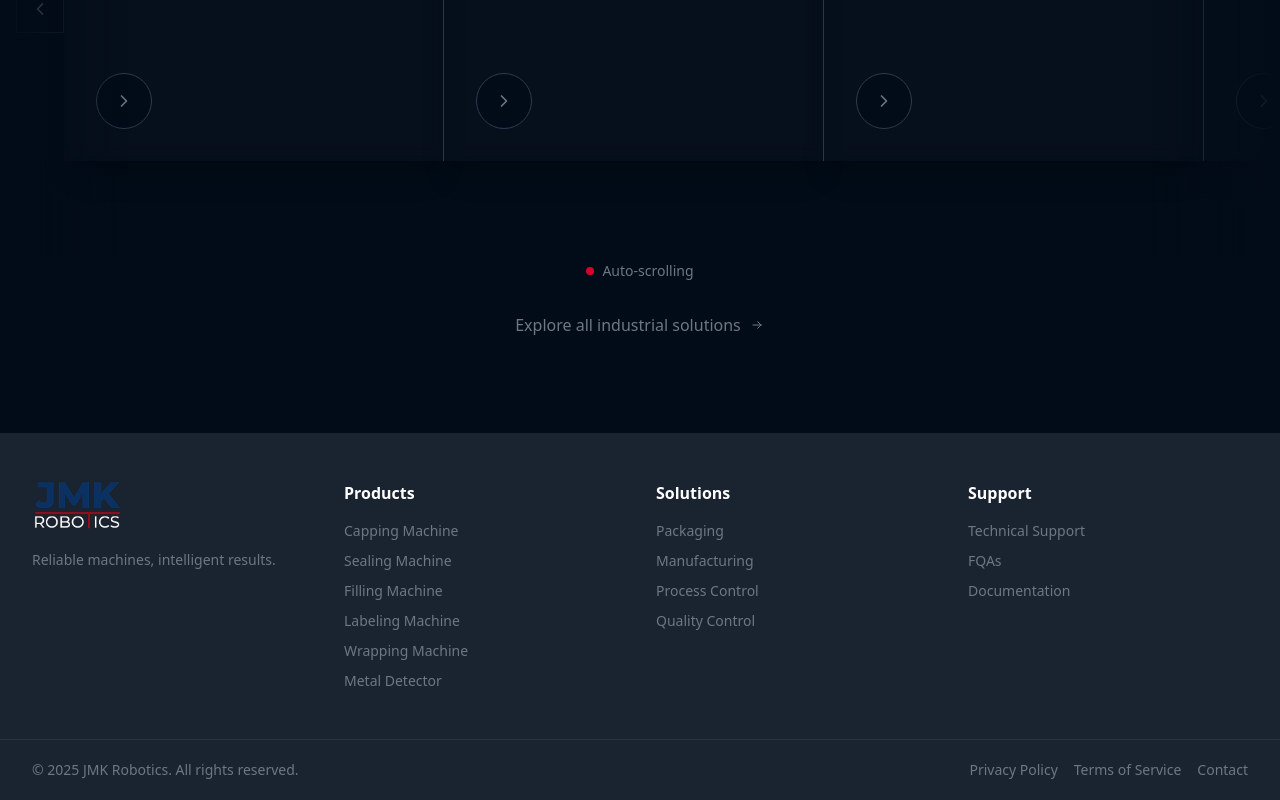
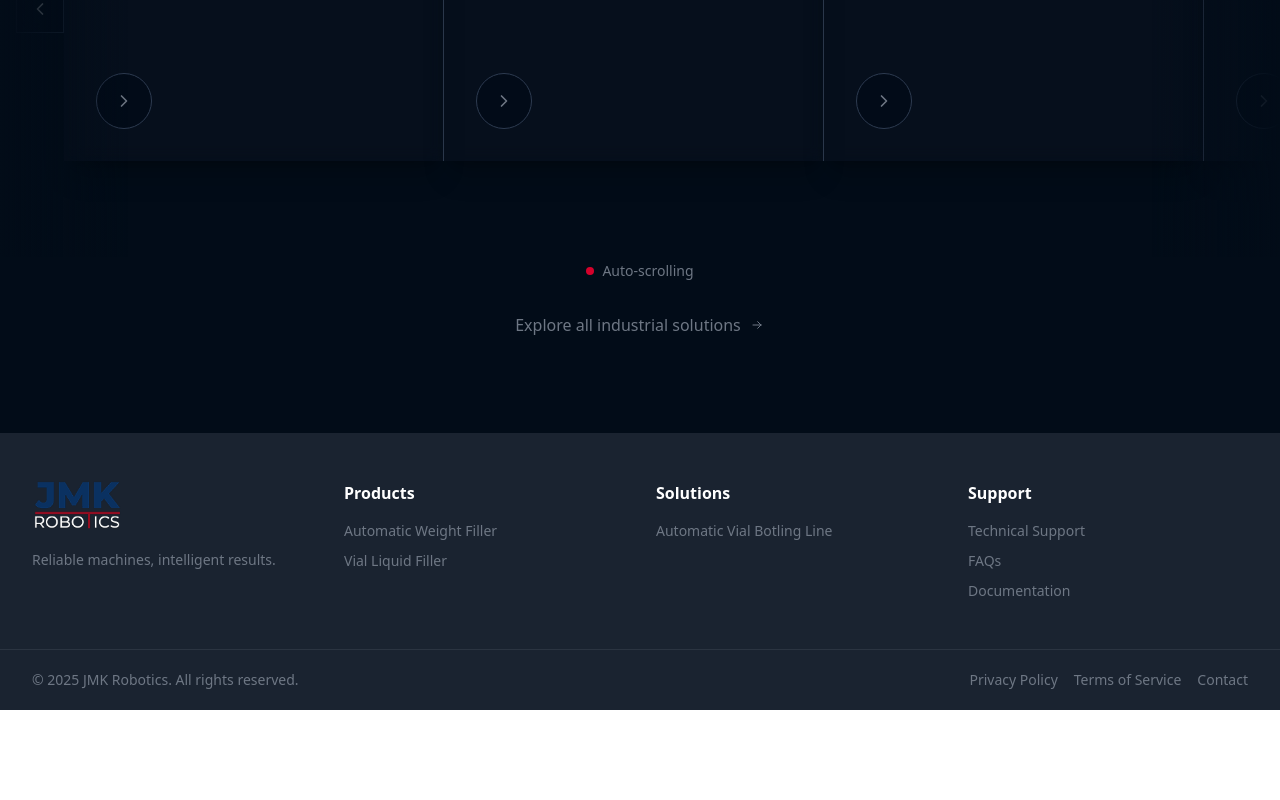
Before and after one commit to aeuribe/jmkrobotics-frontend, a Next.js app: page /en in a window 1280 px wide. Shown: the part 1509-2309 px from the top of the page. After the commit the page ends 2219 px from the top, so only its background shows below. Built offline with nearby package versions, Linux system fonts and the light colour scheme.

Commit message:
feat: update footer

```diff
--- a/messages/en.json
+++ b/messages/en.json
@@ -3,24 +3,18 @@
     "capping": "Capping Machine",
     "contact": "Contact",
     "doc": "Documentation",
-    "faq": "FQAs",
-    "filling": "Filling Machine",
-    "labeling": "Labeling Machine",
-    "manufacturing": "Manufacturing",
-    "metalDetector": "Metal Detector",
-    "packaging": "Packaging",
+    "faq": "FAQs",
+    "automatic-weight-filler": "Automatic Weight Filler",
+    "vial-liquid-filler": "Vial Liquid Filler",
     "privacy": "Privacy Policy",
-    "process": "Process Control",
     "products": "Products",
-    "quality": "Quality Control",
     "rights": "© 2025 JMK Robotics. All rights reserved.",
-    "sealing": "Sealing Machine",
     "slogan": "Reliable machines, intelligent results.",
     "solutions": "Solutions",
     "support": "Support",
     "technical": "Technical Support",
     "terms": "Terms of Service",
-    "wrapping": "Wrapping Machine"
+    "automatic-vial-line": "Automatic Vial Botling Line"
   },
   "header": {
     "contact": "Contact",
--- a/messages/es.json
+++ b/messages/es.json
@@ -4,23 +4,17 @@
     "contact": "Contacto",
     "doc": "Documentación",
     "faq": "Preguntas Frecuentes",
-    "filling": "Máquina de Llenado",
-    "labeling": "Máquina de Etiquetado",
-    "manufacturing": "Fabricación",
-    "metalDetector": "Detector de Metales",
-    "packaging": "Embalaje",
+    "automatic-weight-filler": "Llenadora Automática por Peso",
+    "vial-liquid-filler": "Llenadora de Viales Líquidos",
     "privacy": "Política de Privacidad",
-    "process": "Control de Procesos",
     "products": "Productos",
-    "quality": "Control de Calidad",
     "rights": "© 2025 JMK Robotics. Todos los derechos reservados.",
-    "sealing": "Máquina de sellado",
     "slogan": "Máquinas confiables, resultados inteligentes.",
     "solutions": "Soluciones",
     "support": "Soporte",
     "technical": "Soporte Técnico",
     "terms": "Términos de Servicio",
-    "wrapping": "Máquina de Envoltura"
+    "automatic-vial-line": "Línea Automática de Embotellado de Viales"
   },
   "header": {
     "contact": "Contacto",
--- a/src/app/[locale]/components/footer/Footer.tsx
+++ b/src/app/[locale]/components/footer/Footer.tsx
@@ -1,4 +1,4 @@
-import { Link } from '@/i18n/navigation';
+import { Link } from "@/i18n/navigation";
 import React from "react";
 import Image from "next/image";
 import { useTranslations } from "next-intl";
@@ -28,10 +28,59 @@ const Footer = () => {
 
           {/* Products Section */}
           <div className="flex flex-col">
-            <h3 className="text-white font-semibold mb-3 sm:mb-4
-                          text-sm sm:text-base lg:text-base">
+            <h3
+              className="text-white font-semibold mb-3 sm:mb-4
+                          text-sm sm:text-base lg:text-base"
+            >
               {t("products")}
             </h3>
+            <div className="flex flex-col space-y-2 sm:space-y-2.5">
+              <Link
+                className="text-[#6E7784] hover:text-white transition-colors duration-200
+                          text-xs sm:text-sm group relative"
+                href="/machines/filling-dosing/automatic-weight-filler"
+              >
+                <span className="relative">
+                  {t("automatic-weight-filler")}
+                  <span
+                    className="absolute -bottom-0.5 left-0 w-0 h-[1px] bg-[#ff002f]
+                                 group-hover:w-full transition-all duration-300"
+                  ></span>
+                </span>
+              </Link>
+              <Link
+                className="text-[#6E7784] hover:text-white transition-colors duration-200
+                          text-xs sm:text-sm group relative"
+                href="/machines/filling-dosing/liquid-filling-machine"
+              >
+                <span className="relative">
+                  {t("vial-liquid-filler")}
+                  <span
+                    className="absolute -bottom-0.5 left-0 w-0 h-[1px] bg-[#ff002f]
+                                 group-hover:w-full transition-all duration-300"
+                  ></span>
+                </span>
+              </Link>
+            </div>
+          </div>
+
+          {/* Solutions Section */}
+          <div className="flex flex-col">
+            <Link href="/solutions" className="group">
+              <h3
+                className="text-white font-semibold mb-3 sm:mb-4
+                          text-sm sm:text-base lg:text-base"
+              >
+                <span className="relative">
+                  {t("solutions")}
+                  <span
+                    className="absolute -bottom-0.5 left-0 w-0 h-[1px] bg-[#ff002f]
+                                 group-hover:w-full transition-all duration-300"
+                  ></span>
+                </span>
+              </h3>
+            </Link>
+
             <div className="flex flex-col space-y-2 sm:space-y-2.5">
               <Link
                 className="text-[#6E7784] hover:text-white transition-colors duration-200
@@ -39,118 +88,11 @@ const Footer = () => {
                 href="/"
               >
                 <span className="relative">
-                  {t("capping")}
-                  <span className="absolute -bottom-0.5 left-0 w-0 h-[1px] bg-[#ff002f]
-                                 group-hover:w-full transition-all duration-300"></span>
-                </span>
-              </Link>
-              <Link
-                className="text-[#6E7784] hover:text-white transition-colors duration-200
-                          text-xs sm:text-sm group relative"
-                href="/"
-              >
-                <span className="relative">
-                  {t("sealing")}
-                  <span className="absolute -bottom-0.5 left-0 w-0 h-[1px] bg-[#ff002f]
-                                 group-hover:w-full transition-all duration-300"></span>
-                </span>
-              </Link>
-              <Link
-                className="text-[#6E7784] hover:text-white transition-colors duration-200
-                          text-xs sm:text-sm group relative"
-                href="/"
-              >
-                <span className="relative">
-                  {t("filling")}
-                  <span className="absolute -bottom-0.5 left-0 w-0 h-[1px] bg-[#ff002f]
-                                 group-hover:w-full transition-all duration-300"></span>
-                </span>
-              </Link>
-              <Link
-                className="text-[#6E7784] hover:text-white transition-colors duration-200
-                          text-xs sm:text-sm group relative"
-                href="/"
-              >
-                <span className="relative">
-                  {t("labeling")}
-                  <span className="absolute -bottom-0.5 left-0 w-0 h-[1px] bg-[#ff002f]
-                                 group-hover:w-full transition-all duration-300"></span>
-                </span>
-              </Link>
-              <Link
-                className="text-[#6E7784] hover:text-white transition-colors duration-200
-                          text-xs sm:text-sm group relative"
-                href="/"
-              >
-                <span className="relative">
-                  {t("wrapping")}
-                  <span className="absolute -bottom-0.5 left-0 w-0 h-[1px] bg-[#ff002f]
-                                 group-hover:w-full transition-all duration-300"></span>
-                </span>
-              </Link>
-              <Link
-                className="text-[#6E7784] hover:text-white transition-colors duration-200
-                          text-xs sm:text-sm group relative"
-                href="/"
-              >
-                <span className="relative">
-                  {t("metalDetector")}
-                  <span className="absolute -bottom-0.5 left-0 w-0 h-[1px] bg-[#ff002f]
-                                 group-hover:w-full transition-all duration-300"></span>
-                </span>
-              </Link>
-            </div>
-          </div>
-
-          {/* Solutions Section */}
-          <div className="flex flex-col">
-            <h3 className="text-white font-semibold mb-3 sm:mb-4
-                          text-sm sm:text-base lg:text-base">
-              {t("solutions")}
-            </h3>
-            <div className="flex flex-col space-y-2 sm:space-y-2.5">
-              <Link
-                className="text-[#6E7784] hover:text-white transition-colors duration-200
-                          text-xs sm:text-sm group relative"
-                href="/"
-              >
-                <span className="relative">
-                  {t("packaging")}
-                  <span className="absolute -bottom-0.5 left-0 w-0 h-[1px] bg-[#ff002f]
-                                 group-hover:w-full transition-all duration-300"></span>
-                </span>
-              </Link>
-              <Link
-                className="text-[#6E7784] hover:text-white transition-colors duration-200
-                          text-xs sm:text-sm group relative"
-                href="/"
-              >
-                <span className="relative">
-                  {t("manufacturing")}
-                  <span className="absolute -bottom-0.5 left-0 w-0 h-[1px] bg-[#ff002f]
-                                 group-hover:w-full transition-all duration-300"></span>
-                </span>
-              </Link>
-              <Link
-                className="text-[#6E7784] hover:text-white transition-colors duration-200
-                          text-xs sm:text-sm group relative"
-                href="/"
-              >
-                <span className="relative">
-                  {t("process")}
-                  <span className="absolute -bottom-0.5 left-0 w-0 h-[1px] bg-[#ff002f]
-                                 group-hover:w-full transition-all duration-300"></span>
-                </span>
-              </Link>
-              <Link
-                className="text-[#6E7784] hover:text-white transition-colors duration-200
-                          text-xs sm:text-sm group relative"
-                href="/"
-              >
-                <span className="relative">
-                  {t("quality")}
-                  <span className="absolute -bottom-0.5 left-0 w-0 h-[1px] bg-[#ff002f]
-                                 group-hover:w-full transition-all duration-300"></span>
+                  {t("automatic-vial-line")}
+                  <span
+                    className="absolute -bottom-0.5 left-0 w-0 h-[1px] bg-[#ff002f]
+                                 group-hover:w-full transition-all duration-300"
+                  ></span>
                 </span>
               </Link>
             </div>
@@ -158,21 +100,24 @@ const Footer = () => {
 
           {/* Support & Contact Section */}
           <div className="flex flex-col">
-            <h3 className="text-white font-semibold mb-3 sm:mb-4
-                          text-sm sm:text-base lg:text-base">
+            <h3
+              className="text-white font-semibold mb-3 sm:mb-4
+                          text-sm sm:text-base lg:text-base"
+            >
               {t("support")}
             </h3>
             <div className="flex flex-col space-y-2 sm:space-y-2.5">
-
               <Link
                 className="text-[#6E7784] hover:text-white transition-colors duration-200
                           text-xs sm:text-sm group relative"
-                href="/"
+                href="/solutions"
               >
                 <span className="relative">
                   {t("technical")}
-                  <span className="absolute -bottom-0.5 left-0 w-0 h-[1px] bg-[#ff002f]
-                                 group-hover:w-full transition-all duration-300"></span>
+                  <span
+                    className="absolute -bottom-0.5 left-0 w-0 h-[1px] bg-[#ff002f]
+                                 group-hover:w-full transition-all duration-300"
+                  ></span>
                 </span>
               </Link>
               <Link
@@ -182,8 +127,10 @@ const Footer = () => {
               >
                 <span className="relative">
                   {t("faq")}
-                  <span className="absolute -bottom-0.5 left-0 w-0 h-[1px] bg-[#ff002f]
-                                 group-hover:w-full transition-all duration-300"></span>
+                  <span
+                    className="absolute -bottom-0.5 left-0 w-0 h-[1px] bg-[#ff002f]
+                                 group-hover:w-full transition-all duration-300"
+                  ></span>
                 </span>
               </Link>
               <Link
@@ -193,8 +140,10 @@ const Footer = () => {
               >
                 <span className="relative">
                   {t("doc")}
-                  <span className="absolute -bottom-0.5 left-0 w-0 h-[1px] bg-[#ff002f]
-                                 group-hover:w-full transition-all duration-300"></span>
+                  <span
+                    className="absolute -bottom-0.5 left-0 w-0 h-[1px] bg-[#ff002f]
+                                 group-hover:w-full transition-all duration-300"
+                  ></span>
                 </span>
               </Link>
             </div>
@@ -208,9 +157,7 @@ const Footer = () => {
           <div className="flex flex-col sm:flex-row justify-between items-center space-y-3 sm:space-y-0">
             {/* Copyright */}
             <div className="text-center sm:text-left">
-              <p className="text-[#6E7784] text-xs sm:text-sm">
-                {t("rights")}
-              </p>
+              <p className="text-[#6E7784] text-xs sm:text-sm">{t("rights")}</p>
             </div>
 
             {/* Additional Links */}
@@ -222,8 +169,10 @@ const Footer = () => {
               >
                 <span className="relative">
                   {t("privacy")}
-                  <span className="absolute -bottom-0.5 left-0 w-0 h-[1px] bg-[#ff002f]
-                                 group-hover:w-full transition-all duration-300"></span>
+                  <span
+                    className="absolute -bottom-0.5 left-0 w-0 h-[1px] bg-[#ff002f]
+                                 group-hover:w-full transition-all duration-300"
+                  ></span>
                 </span>
               </Link>
               <Link
@@ -233,8 +182,10 @@ const Footer = () => {
               >
                 <span className="relative">
                   {t("terms")}
-                  <span className="absolute -bottom-0.5 left-0 w-0 h-[1px] bg-[#ff002f]
-                                 group-hover:w-full transition-all duration-300"></span>
+                  <span
+                    className="absolute -bottom-0.5 left-0 w-0 h-[1px] bg-[#ff002f]
+                                 group-hover:w-full transition-all duration-300"
+                  ></span>
                 </span>
               </Link>
               <Link
@@ -244,8 +195,10 @@ const Footer = () => {
               >
                 <span className="relative">
                   {t("contact")}
-                  <span className="absolute -bottom-0.5 left-0 w-0 h-[1px] bg-[#ff002f]
-                                 group-hover:w-full transition-all duration-300"></span>
+                  <span
+                    className="absolute -bottom-0.5 left-0 w-0 h-[1px] bg-[#ff002f]
+                                 group-hover:w-full transition-all duration-300"
+                  ></span>
                 </span>
               </Link>
             </div>
--- a/src/i18n/routing.ts
+++ b/src/i18n/routing.ts
@@ -28,6 +28,14 @@ export const routing = defineRouting({
     '/solutions': {
       en: '/solutions',
       es: '/soluciones'
+    },
+    '/machines/filling-dosing/automatic-weight-filler': {
+      en: '/machines/filling-dosing/automatic-weight-filler',
+      es: '/maquinas/llenado-dosificacion/llenadora-automatica-por-peso'
+    },
+    '/machines/filling-dosing/liquid-filling-machine': {
+      en: '/machines/filling-dosing/liquid-filling-machine',
+      es: '/maquinas/llenado-dosificacion/llenadora-liquidos-para-viales'
     }
   }
 });
```
